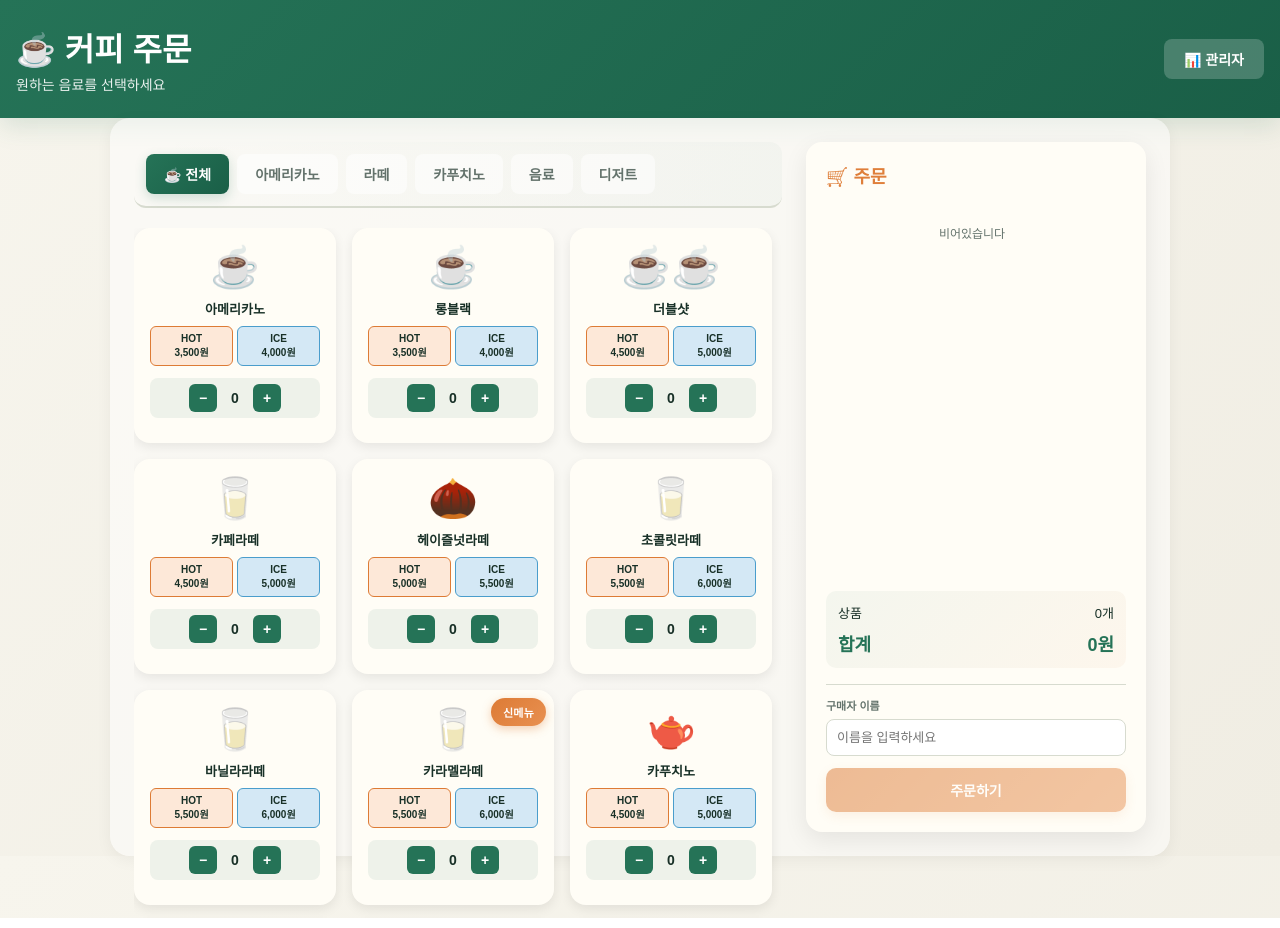
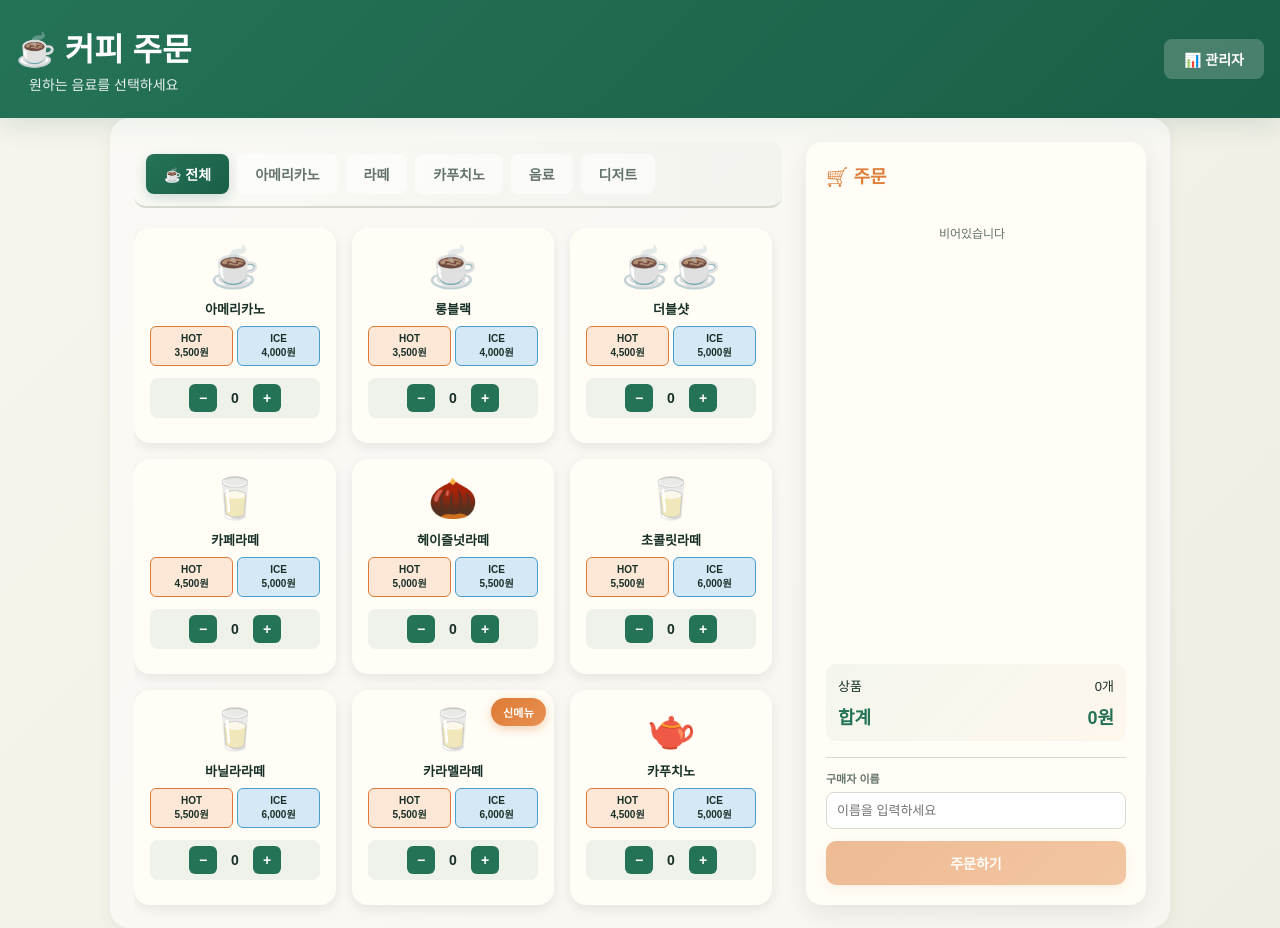
Before and after one commit to kwangjin-owl/day12-starter, a website: page index.html in a window 1280 px wide. Drawn offline with Linux system fonts and the light colour scheme.

Commit message:
Adjust container and cart panel heights, center header titles
- Update container height: 738px → 810px
- Update cart-panel height: 690px → 763px
- Center align header h1 and p text
- Add flex: 1 to h1 for proper centering

Co-Authored-By: Claude Haiku 4.5 <noreply@anthropic.com>

```diff
--- a/index.html
+++ b/index.html
@@ -21,8 +21,8 @@
   body { font-family: "Apple SD Gothic Neo", Pretendard, sans-serif; color: var(--ink); background: linear-gradient(135deg, var(--paper) 0%, #f0ede3 100%); margin: 0; padding: 0; min-height: 100vh; }
 
   .header { background: linear-gradient(135deg, var(--green) 0%, #1a5f47 100%); color: white; padding: 24px 16px; text-align: left; box-shadow: 0 8px 24px rgba(37, 115, 87, 0.15); display: flex; justify-content: space-between; align-items: center; }
-  .header h1 { margin: 0; font-size: 32px; font-weight: 700; }
-  .header p { margin: 4px 0 0; opacity: 0.9; font-size: 14px; }
+  .header h1 { margin: 0; font-size: 32px; font-weight: 700; text-align: center; flex: 1; }
+  .header p { margin: 4px 0 0; opacity: 0.9; font-size: 14px; text-align: center; }
 
   .container {
     display: grid;
@@ -35,7 +35,7 @@
     background: rgba(255, 255, 255, 0.5);
     border-radius: 20px;
     box-shadow: 0 4px 16px rgba(0, 0, 0, 0.05);
-    height: 738px;
+    height: 810px;
   }
 
   /* 상품 그리드 */
@@ -175,7 +175,7 @@
     border: none;
     border-radius: 16px;
     padding: 20px;
-    height: 690px;
+    height: 763px;
     display: flex;
     flex-direction: column;
     box-shadow: 0 8px 24px rgba(0,0,0,0.08);
```
